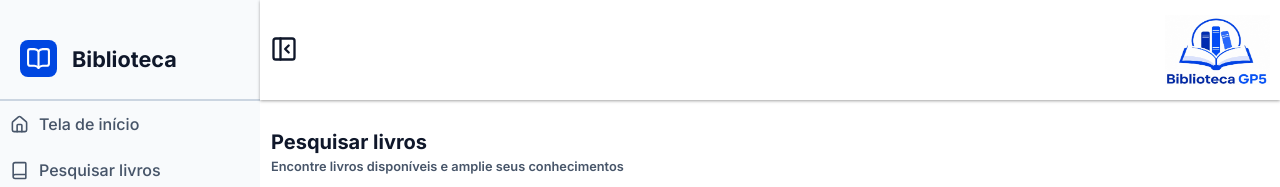
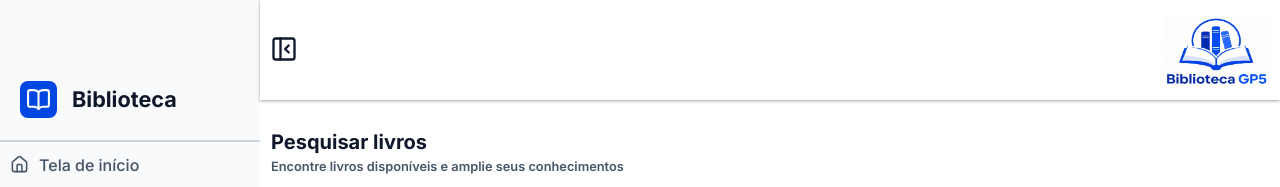
Before and after one commit to LuizHenriqueCFontes/biblioteca-gp5, a React (Vite) app: page /search/books in a window 1280 px wide. Shown: the top 187 px of the page. Built offline with nearby package versions, Linux system fonts and the light colour scheme; no server answers.

Commit message:
feat: adjust sidebar mobile

```diff
--- a/src/shared/components/Header/Header.tsx
+++ b/src/shared/components/Header/Header.tsx
@@ -1,4 +1,4 @@
-import { Menu, PanelLeft, PanelLeftClose, X } from "lucide-react";
+import { Menu, PanelLeft, PanelLeftClose } from "lucide-react";
 import Logo from "../Logo/Logo";
 import styles from "./Header.module.css"
 import { useNavigate } from "react-router-dom";
@@ -33,7 +33,7 @@ export default function Header(props:HeaderProps){
                 {!isDesktop ? <button onClick={() => {props.setIsOpen(!props.open)
                     console.log("Cliquei");
                 }} aria-label="Abrir menu" className={styles.iconContainer}>
-                    {props.open ? <X className={styles.icon}/> : <Menu className={styles.icon}/>}
+                    <Menu className={styles.icon}/>
                 </button>
                 :   <button aria-label="Abrir menu" className={styles.iconContainer} type="button" onClick={props.setIsDesktopCollapsed}>
                         {props.isDesktopCollapsed ? <PanelLeft className={styles.icon}/> : <PanelLeftClose className={styles.icon}/>}
--- a/src/shared/components/Sidebar/Mobile/SidebarMobile.module.css
+++ b/src/shared/components/Sidebar/Mobile/SidebarMobile.module.css
@@ -12,5 +12,5 @@
     height: 100%;
 
     background-color: #f8fafc;
-    padding-top: 40.60px;
+    /*padding-top: 40.60px;*/
 }
--- a/src/shared/components/Sidebar/SidebarLinks/SidebarLinks.module.css
+++ b/src/shared/components/Sidebar/SidebarLinks/SidebarLinks.module.css
@@ -9,9 +9,18 @@
 .logoContainer{
     display: flex;
     align-items: center;
+    justify-content: space-between;
     gap: 15px;
     padding: 0 0 22px 20px;
     border-bottom: 2.40px solid var(--border-color);
+}
+
+.titleLogoContainer {
+    display: flex;
+    gap: 15px;
+    align-items: center;
+    justify-content: center;
+    padding-top: 40.55px;
 }
 
 .logoIconContainer{
@@ -33,6 +42,24 @@
 .logoTitle{
     font-size: 1.35em;
     color: var(--title-color);
+}
+
+.btnIcon {
+    background: none;
+    border: none;
+    cursor: pointer;
+    display: flex;
+    align-items: center;
+    justify-content: center;
+    align-self: flex-start;
+    padding: 10px;
+}
+
+.icon{
+    color: var(--title-color);
+    width: 20px;
+    height: 20px;
+    stroke-width: 3;
 }
 
 .linkContent{
--- a/src/shared/components/Sidebar/SidebarLinks/SidebarLinks.tsx
+++ b/src/shared/components/Sidebar/SidebarLinks/SidebarLinks.tsx
@@ -2,7 +2,7 @@ import { Link, useNavigate } from "react-router-dom";
 import styles from "./SidebarLinks.module.css";
 import { authStorage } from "../../../../feature/auth/services/authStorage";
 import * as Collapsible from "@radix-ui/react-collapsible";
-import { Bolt, Book, BookLock, BookOpen, BookUp, ChevronDown, Home, LogIn, LogOut, User, Users } from "lucide-react";
+import { Bolt, Book, BookLock, BookOpen, BookUp, ChevronDown, Home, LogIn, LogOut, User, Users, X } from "lucide-react";
 import { useAuth } from "../../../../feature/auth/hooks/useAuth";
 import { useMediaQuery } from "../../../hooks/useMediaQuery";
 
@@ -34,11 +34,18 @@ export default function SidebarLinks(props: SidebarLinks) {
 
             <div>
                 <div className={styles.logoContainer}>
-                    <div className={styles.logoIconContainer}>
-                        <BookOpen className={styles.logoIcon}/>
+                    <div className={`${styles.titleLogoContainer}`}>
+                        <div className={styles.logoIconContainer}>
+                            <BookOpen className={styles.logoIcon}/>
+                        </div>
+                        <h1 className={styles.logoTitle}>Biblioteca</h1>
                     </div>
 
-                    <h1 className={styles.logoTitle}>Biblioteca</h1>
+                    {!isDesktop &&
+                        <button className={styles.btnIcon} onClick={props.onClick}>
+                            <X className={styles.icon}/>
+                        </button>
+                    }
                 </div>
 
                 <ul className={styles.listContainer}>
```
